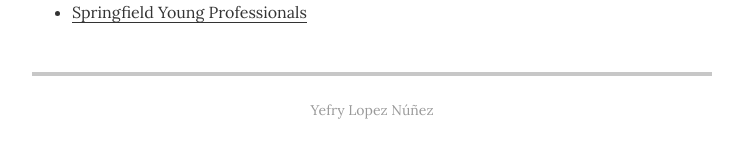
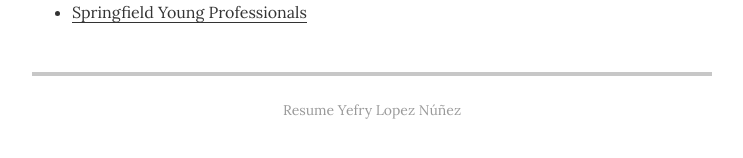
Before and after one commit to jeff0994/jeff0994.github.io, a Jekyll site: the page built from index.html, in a window 1280 px wide and 900 px high, scrolled down 2618 px. Shown: the part 731-889 px from the top of the window, without its empty margins (268-1011 px from the left). Built offline with Jekyll 4.4.1, drawn with Linux system fonts in a browser that asks for light colours.

Commit message:
Update resume.html

```diff
--- a/_layouts/resume.html
+++ b/_layouts/resume.html
@@ -232,7 +232,7 @@
       {% endif %}
 
       <footer class="page-footer">
-        <p class="footer-line"> Yefry Lopez Núñez <a href="yefry.lopez.nu@gmail.com"></a></p>
+        <p class="footer-line"> Resume Yefry Lopez Núñez <a href="yefry.lopez.nu@gmail.com"></a></p>
       </footer>
 
     </div>
```
